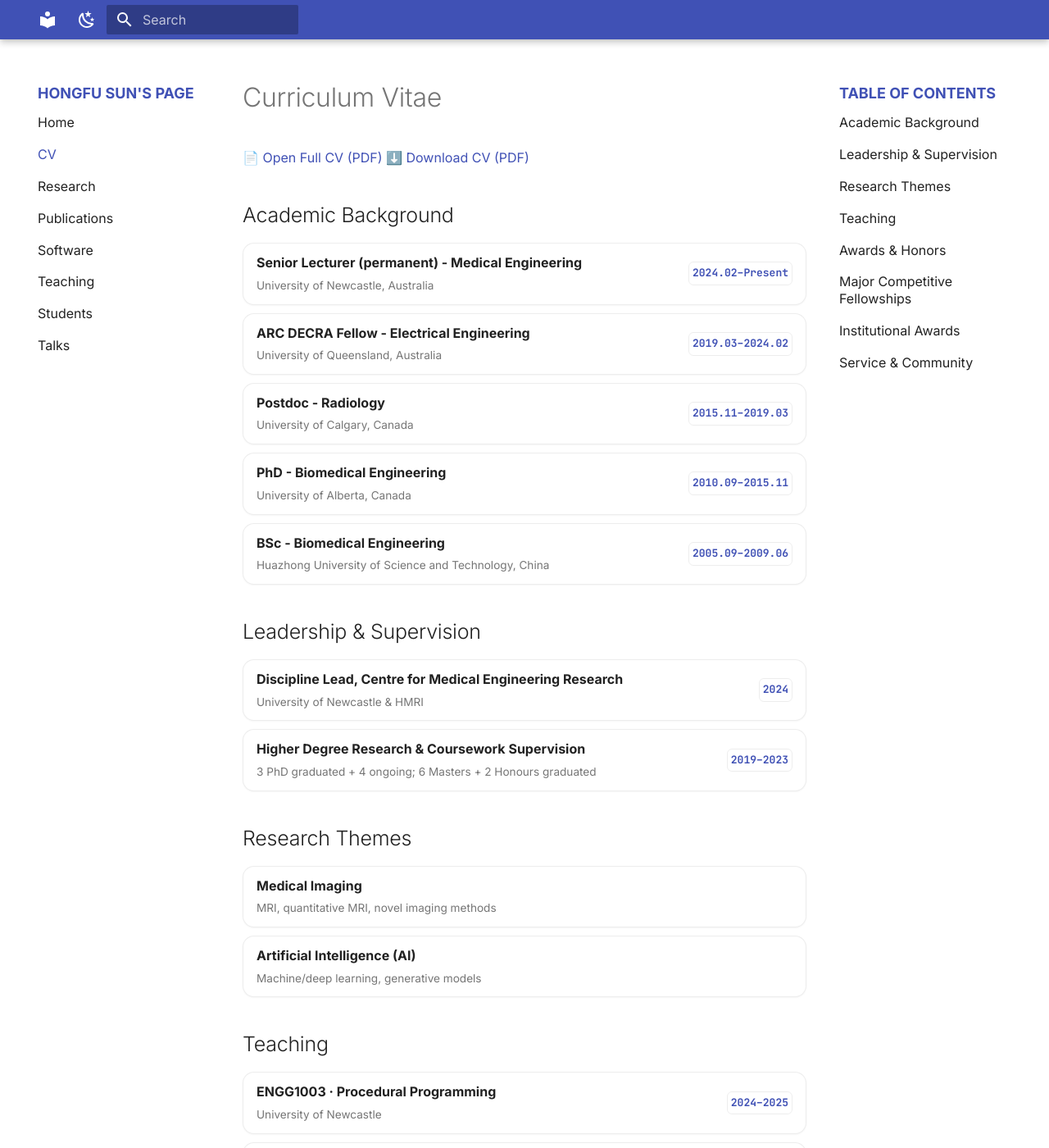
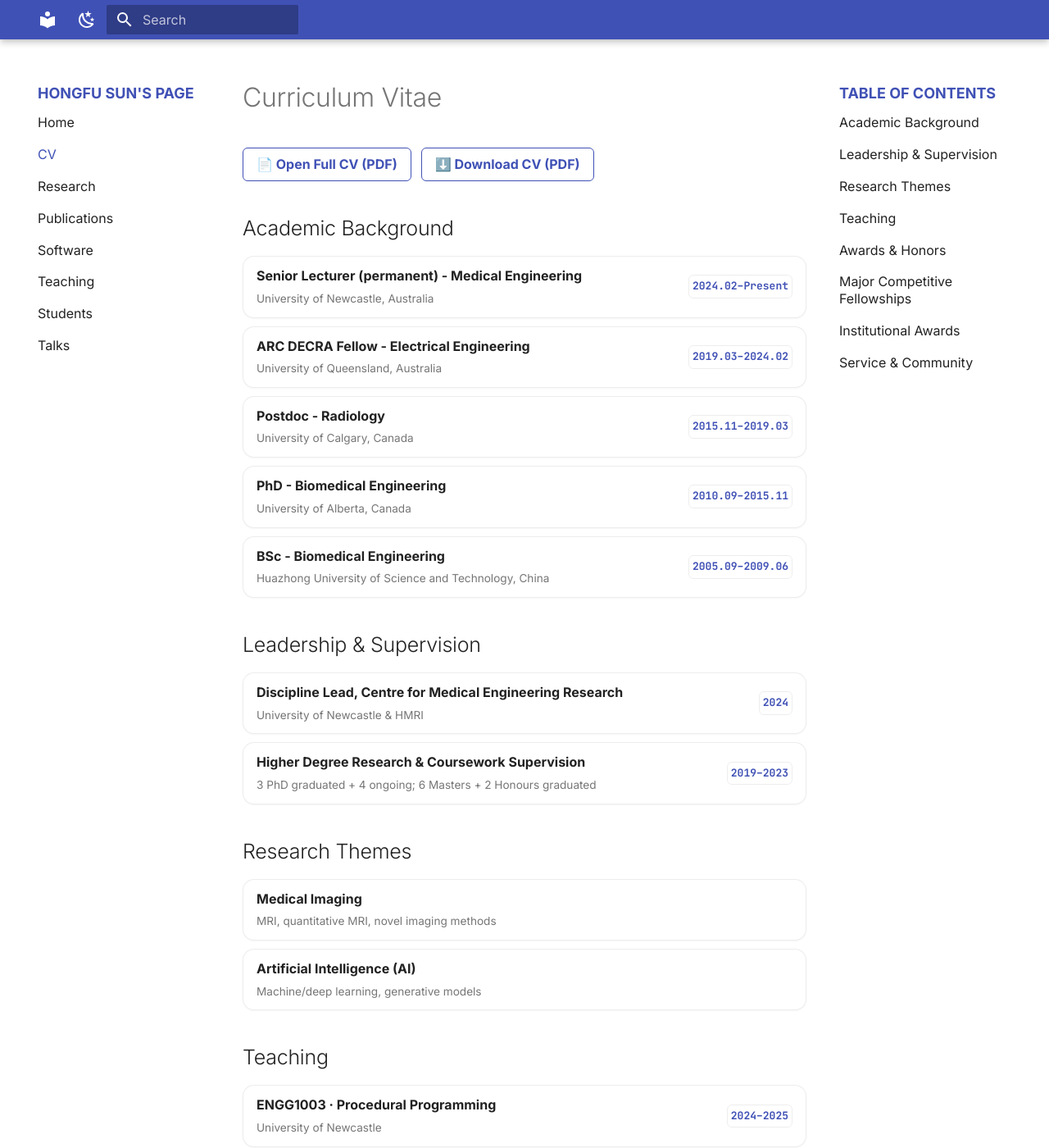
Before and after one commit to sunhongfu/sunhongfu.github.io, an MkDocs documentation site: the page built from docs/cv.md, in a window 1280 px wide and 1400 px high. Shown: the whole window at 82% size. Built offline with MkDocs 1.6.1 and Material for MkDocs 9.7.7, drawn with Linux system fonts in a browser that asks for light colours.

Commit message:
cv download buttons

```diff
--- a/docs/assets/extra.css
+++ b/docs/assets/extra.css
@@ -167,6 +167,41 @@
 }
 
 /* ===== CV cards (same style as Awards) ===== */
+/* ===== CV Buttons ===== */
+.cv-buttons {
+  display: flex;
+  gap: 0.6rem;           /* space between buttons */
+  margin: 1rem 0;        /* spacing above/below group */
+}
+
+.cv-btn {
+  display: inline-block;
+  padding: 0.35rem 0.8rem;
+  font-size: 0.8rem;
+  font-weight: 600;
+  border-radius: 6px;
+  text-decoration: none;
+  border: 1px solid var(--md-default-fg-color--lightest);
+  background: transparent;
+  color: var(--md-typeset-a-color);
+  transition: background 0.2s ease, color 0.2s ease, border 0.2s ease;
+}
+
+.cv-btn:hover {
+  background: var(--md-default-fg-color--lightest);
+}
+
+/* Different accent styles */
+.cv-btn.open {
+  border-color: var(--md-primary-fg-color);
+  color: var(--md-primary-fg-color);
+}
+
+.cv-btn.download {
+  border-color: #3f51b5;     /* indigo accent */
+  color: #3f51b5;
+}
+
 .cv-list {
   display: grid;
   grid-template-columns: 1fr;
```
